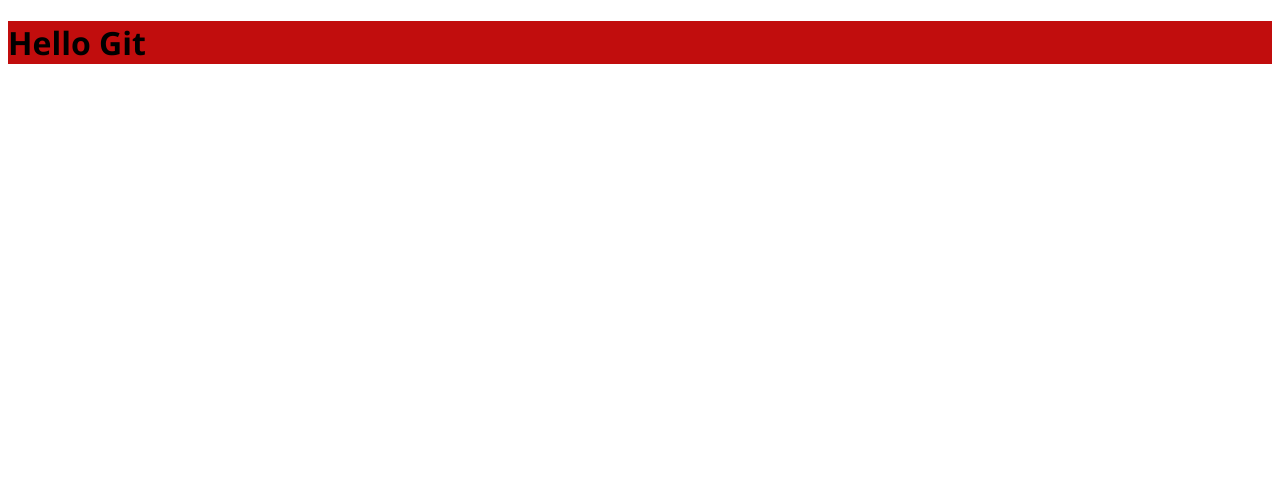
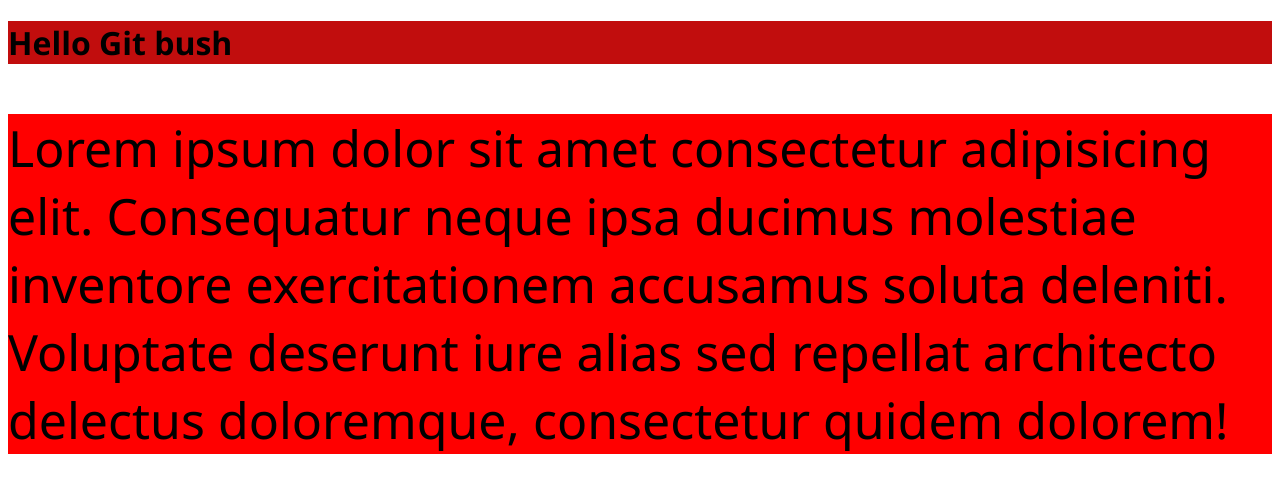
Before and after one commit to Ulmas9025/My_bot_portfolio, a plain HTML site: page index.html in a window 1280 px wide. Drawn offline with Linux system fonts and the light colour scheme.

Commit message:
html file , css file commit

```diff
--- a/index.html
+++ b/index.html
@@ -8,6 +8,10 @@
     <title>Git </title>
 </head>
 <body>
-    <h1>Hello Git</h1>
+    <h1>Hello Git bush</h1>
+    <p>
+        Lorem ipsum dolor sit amet consectetur adipisicing elit. Consequatur neque ipsa ducimus molestiae inventore exercitationem accusamus soluta deleniti.
+        Voluptate deserunt iure alias sed repellat architecto delectus doloremque, consectetur quidem dolorem!
+    </p>
 </body>
 </html>
--- a/style.css
+++ b/style.css
@@ -2,3 +2,11 @@
     font-family: 'Segoe UI', Tahoma, Geneva, Verdana, sans-serif;
     background-color: #c10d0d;
 }
+
+p{
+    font-size: 50px;
+    color: black;
+    background-color: red;
+    font-family: 'Segoe UI', Tahoma, Geneva, Verdana, sans-serif;
+
+}
```
